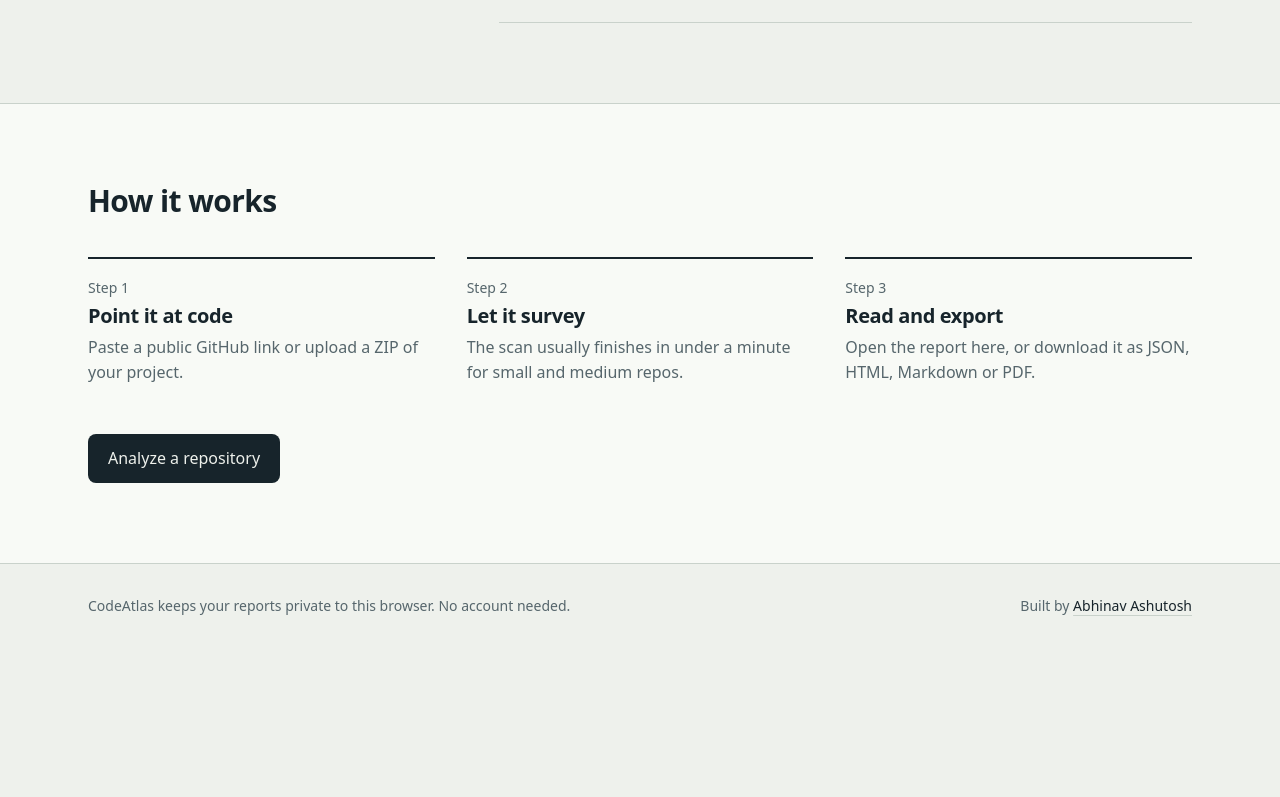
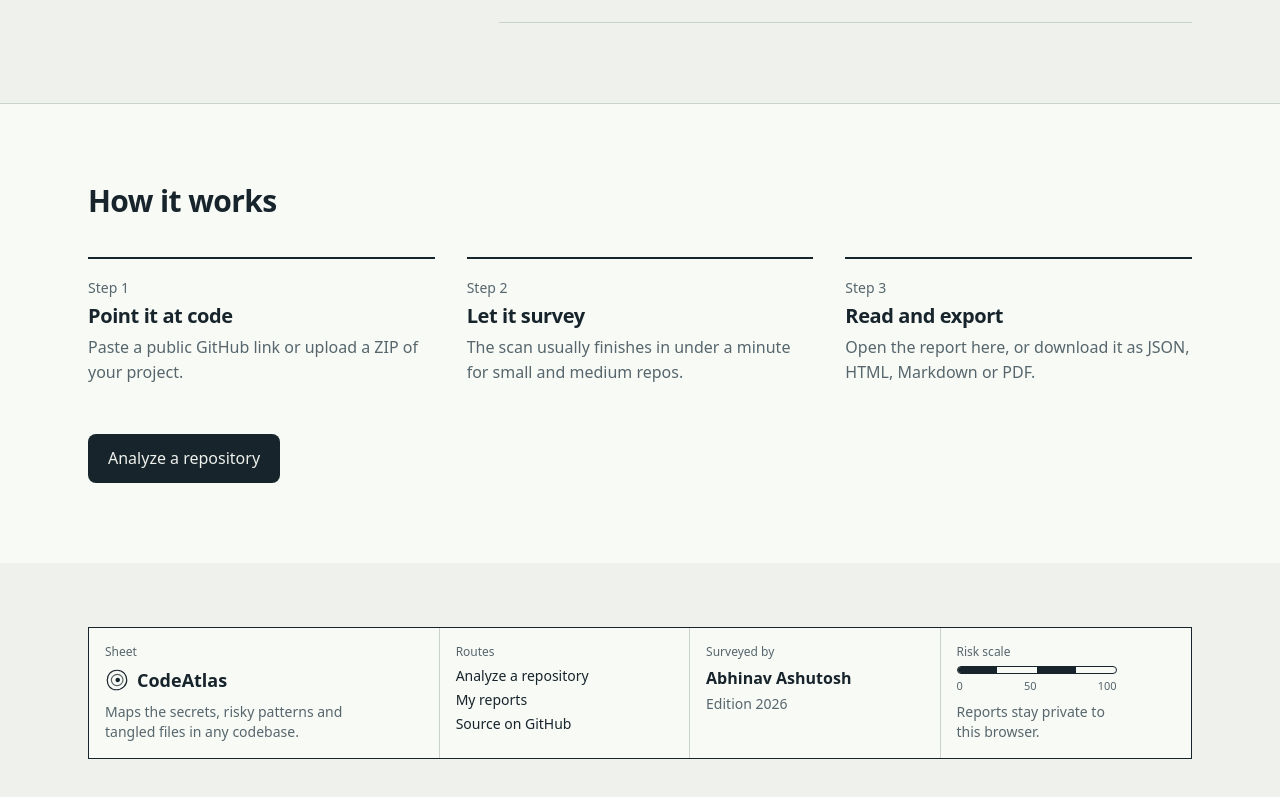
Before and after one commit to Abhinav-836/CodeAtlas, a Next.js app in the folder frontend/: page / in a window 1280 px wide. Shown: the part 1010-1807 px from the top of the page. Before the commit the page ends 1658 px from the top, so only its background shows below. Built offline with nearby package versions, Linux system fonts and the light colour scheme.

Commit message:
fixed frontend footer and reviewd files

```diff
--- a/frontend/components/SiteFooter.jsx
+++ b/frontend/components/SiteFooter.jsx
@@ -1,17 +1,77 @@
+import Link from "next/link";
+import Logo from "./Logo";
+
+/*
+ * Footer as a survey map's title block: the ruled box of cells printed in the
+ * corner of every map sheet (title, surveyor, legend, scale).
+ */
+function ScaleBar() {
+  return (
+    <div aria-hidden="true">
+      <div className="grid h-2 w-40 grid-cols-4 overflow-hidden rounded-sm border border-ink">
+        <span className="bg-ink" />
+        <span />
+        <span className="bg-ink" />
+        <span />
+      </div>
+      <div className="mt-1 flex w-40 justify-between text-[11px] tabular-nums text-muted">
+        <span>0</span>
+        <span>50</span>
+        <span>100</span>
+      </div>
+    </div>
+  );
+}
+
+const Cell = ({ label, children, className = "" }) => (
+  <div className={`border-rule p-4 ${className}`}>
+    <p className="text-xs text-muted">{label}</p>
+    <div className="mt-1.5">{children}</div>
+  </div>
+);
+
 export default function SiteFooter() {
+  const year = new Date().getFullYear();
   return (
-    <footer className="border-t border-rule">
-      <div className="mx-auto flex max-w-6xl flex-col gap-2 px-4 py-8 text-sm text-muted sm:flex-row sm:items-center sm:justify-between sm:px-6">
-        <p>CodeAtlas keeps your reports private to this browser. No account needed.</p>
-        <p>
-          Built by{" "}
-          <a
-            href="https://github.com/Abhinav-836"
-            className="text-ink underline decoration-rule underline-offset-4 hover:decoration-ink"
-          >
-            Abhinav Ashutosh
-          </a>
-        </p>
+    <footer className="mt-auto">
+      <div className="mx-auto max-w-6xl px-4 pb-10 pt-16 sm:px-6">
+        <div className="grid border border-ink bg-surface text-sm sm:grid-cols-2 lg:grid-cols-[1.4fr_1fr_1fr_1fr]">
+          <Cell label="Sheet" className="border-b sm:border-r lg:border-b-0">
+            <p className="flex items-center gap-2 font-display text-lg font-semibold">
+              <Logo className="h-6 w-6" /> CodeAtlas
+            </p>
+            <p className="mt-2 max-w-[32ch] text-muted">Maps the secrets, risky patterns and tangled files in any codebase.</p>
+          </Cell>
+          <Cell label="Routes" className="border-b lg:border-b-0 lg:border-r">
+            <ul className="space-y-1">
+              <li>
+                <Link href="/#start" className="hover:text-accent">
+                  Analyze a repository
+                </Link>
+              </li>
+              <li>
+                <Link href="/reports" className="hover:text-accent">
+                  My reports
+                </Link>
+              </li>
+              <li>
+                <a href="https://github.com/Abhinav-836/CodeAtlas" className="hover:text-accent">
+                  Source on GitHub
+                </a>
+              </li>
+            </ul>
+          </Cell>
+          <Cell label="Surveyed by" className="border-b sm:border-b-0 sm:border-r">
+            <a href="https://github.com/Abhinav-836" className="font-display text-base font-semibold hover:text-accent">
+              Abhinav Ashutosh
+            </a>
+            <p className="mt-1 text-muted">Edition {year}</p>
+          </Cell>
+          <Cell label="Risk scale">
+            <ScaleBar />
+            <p className="mt-2 text-muted">Reports stay private to this browser.</p>
+          </Cell>
+        </div>
       </div>
     </footer>
   );
```
